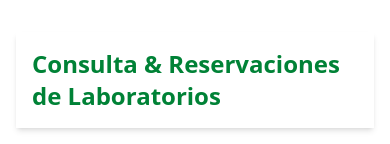
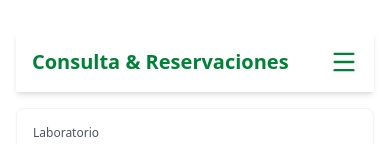
Before and after one commit to Davila99/crud-registrolab, a React (Vite) app: page / in a window 390 px wide. Shown: the top 144 px of the page. Built offline with nearby package versions, Linux system fonts and the light colour scheme; no server answers.

Commit message:
integrando componente

```diff
--- a/src/components/Header.jsx
+++ b/src/components/Header.jsx
@@ -1,26 +1,52 @@
-import { Link } from "react-router"
+import { useState } from "react";
+import { Link } from "react-router-dom";
+import { Menu, X } from "lucide-react"; // iconos (hamburguesa y cerrar)
 
+export default function Navbar() {
+  const [open, setOpen] = useState(false);
 
-export default function Header() {
   return (
     <nav className="bg-white shadow-md py-4 mb-4">
       <div className="container mx-auto flex justify-between items-center px-4">
         {/* Logo / título */}
-    <Link to="/" className="text-2xl md:text-3xl font-extrabold text-green-700 hover:text-green-800 transition-colors">
-      Consulta & Reservaciones de Laboratorios
+        <Link
+          to="/"
+          className="text-xl md:text-2xl font-extrabold text-green-700 hover:text-green-800 transition-colors"
+        >
+          Consulta & Reservaciones
         </Link>
 
-    {/* Acciones */}
-    <div className="flex items-center gap-4">
+        {/* Botón hamburguesa (solo en móvil) */}
+        <button
+          className="md:hidden text-green-700 focus:outline-none"
+          onClick={() => setOpen(!open)}
+        >
+          {open ? <X size={28} /> : <Menu size={28} />}
+        </button>
+
+        {/* Acciones en desktop */}
+        <div className="hidden md:flex items-center gap-4">
           <Link
             to="/registro-lab"
-        className="hidden md:inline-block bg-green-600 hover:bg-green-700 text-white px-4 py-2 rounded-xl shadow-sm transition-all"
+            className="bg-green-600 hover:bg-green-700 text-white px-4 py-2 rounded-xl shadow-sm transition-all"
           >
             Nuevo Registro
           </Link>
         </div>
       </div>
+
+      {/* Menú desplegable en móvil */}
+      {open && (
+        <div className="md:hidden px-4 mt-2 space-y-2">
+          <Link
+            to="/registro-lab"
+            className="block bg-green-600 hover:bg-green-700 text-white px-4 py-2 rounded-xl shadow-sm transition-all"
+            onClick={() => setOpen(false)}
+          >
+            Nuevo Registro
+          </Link>
+        </div>
+      )}
     </nav>
-
-  )
+  );
 }
```
Lines whose indentation alone changed are shown as unchanged.
